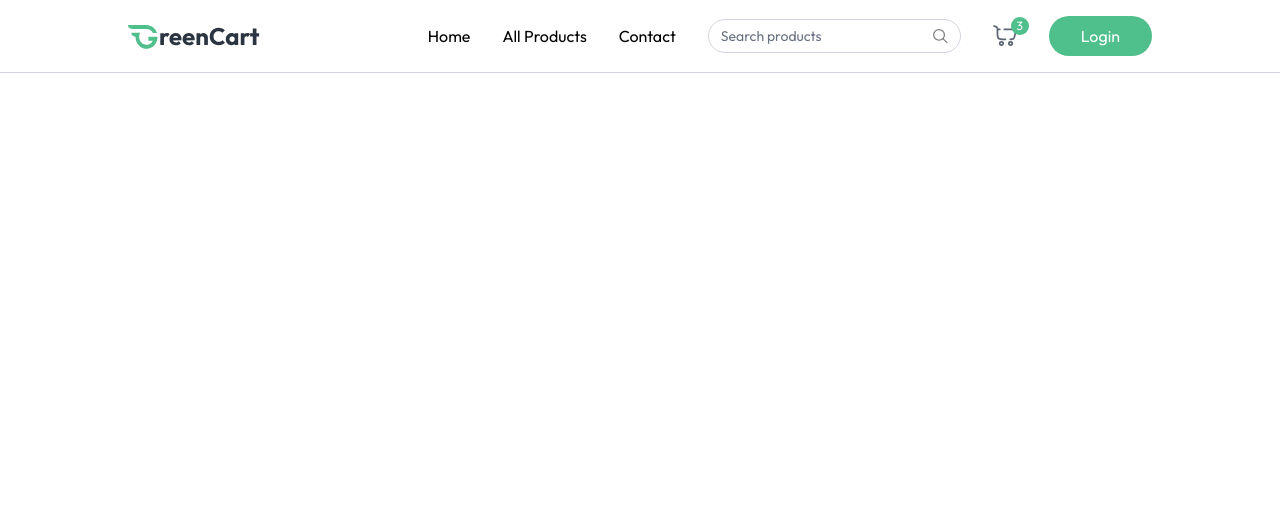
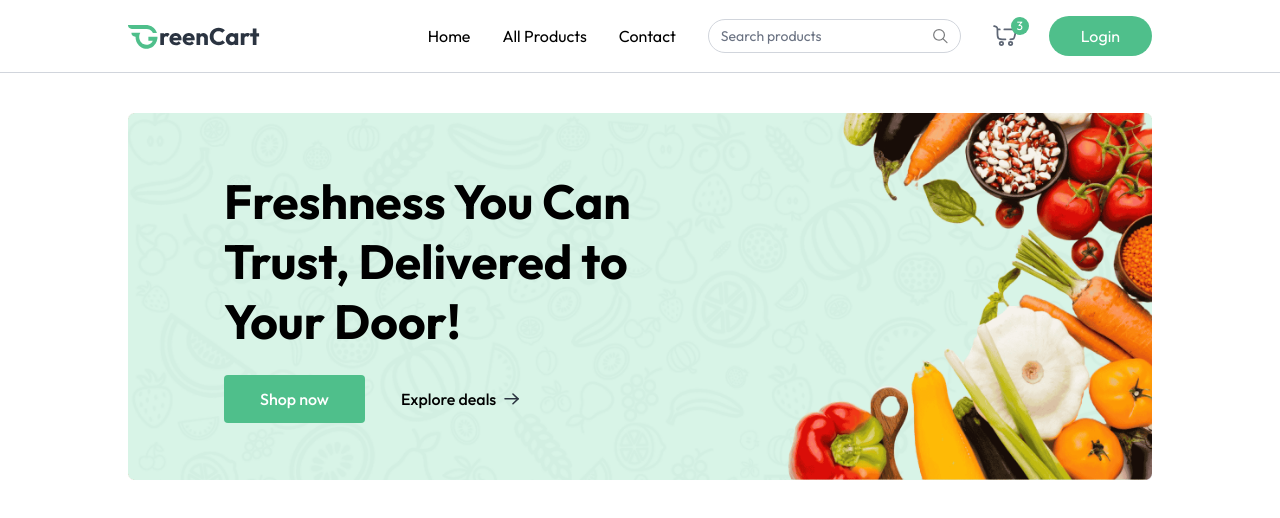
Before and after one commit to kamleshBisht04/GreenCart, a React (Vite) app in the folder client/: page / in a window 1280 px wide. Shown: the top 518 px of the page. Built offline with nearby package versions, Linux system fonts and the light colour scheme.

Commit message:
completing the banner sections '

```diff
--- a/client/src/App.jsx
+++ b/client/src/App.jsx
@@ -1,10 +1,23 @@
+import { Route, Routes, useLocation } from "react-router-dom";
 import Navbar from "./layout/Navbar";
-// import { routers, routes } from "react-router-dom";
+import Home from "./pages/Home";
+import Products from "./pages/Products";
+import Contact from "./pages/Contact";
 
 const App = () => {
+  const isSellerPath = useLocation().pathname.includes("seller");
   return (
     <div>
-      <Navbar />
+      {!isSellerPath && <Navbar />}
+      <div
+        className={`${isSellerPath ? "" : "px-6 md:px-16 lg:px-24 xl:px-32"}`}
+      >
+        <Routes>
+          <Route path="/" element={<Home />} />
+          <Route path="/products" element={<Products />} />
+          <Route path="/contact" element={<Contact />} />
+        </Routes>
+      </div>
     </div>
   );
 };
--- /dev/null
+++ b/client/src/components/MainBanner.jsx
@@ -0,0 +1,54 @@
+import React from "react";
+import { assets } from "../assets/assets";
+import { Link } from "react-router-dom";
+
+const MainBanner = () => {
+  return (
+    <div className="relative">
+      <img
+        src={assets.main_banner_bg}
+        alt="banner"
+        className="hidden w-full md:block"
+      />
+      <img
+        src={assets.main_banner_bg_sm}
+        alt="banner"
+        className="w-full md:hidden"
+      />
+
+      <div className="absolute inset-0 flex flex-col items-center justify-end px-4 pb-24 md:items-start md:justify-center md:pb-0 md:pl-18 lg:pl-24">
+        <h1 className="max-w-72 text-center text-3xl leading-tight font-bold md:max-w-80 md:text-left md:text-4xl lg:max-w-105 lg:text-5xl lg:leading-15">
+          Freshness You Can Trust, Delivered to Your Door!
+        </h1>
+
+        <div className="mt-6 flex items-center font-medium">
+          <Link
+            to={"/products"}
+            className="group bg-primary hover:bg-primary-dull flex cursor-pointer items-center gap-2 rounded px-7 py-3 text-white transition md:px-9"
+          >
+            Shop now
+            <img
+              className="group-focus::translate-x-1 transition md:hidden"
+              src={assets.white_arrow_icon}
+              alt="arrow"
+            />
+          </Link>
+
+          <Link
+            to={"/products"}
+            className="group hidden cursor-pointer items-center gap-2 px-9 py-3 md:flex"
+          >
+            Explore deals
+            <img
+              className="transition group-hover:translate-x-1"
+              src={assets.black_arrow_icon}
+              alt="arrow"
+            />
+          </Link>
+        </div>
+      </div>
+    </div>
+  );
+};
+
+export default MainBanner;
--- /dev/null
+++ b/client/src/pages/Cart.jsx
@@ -0,0 +1,9 @@
+import React from 'react'
+
+const Cart = () => {
+  return (
+    <div>Cart</div>
+  )
+}
+
+export default Cart
--- /dev/null
+++ b/client/src/pages/Contact.jsx
@@ -0,0 +1,9 @@
+import React from 'react'
+
+const Contact = () => {
+  return (
+    <div>Contact</div>
+  )
+}
+
+export default Contact
--- /dev/null
+++ b/client/src/pages/Home.jsx
@@ -0,0 +1,11 @@
+import MainBanner from "../components/MainBanner";
+
+const Home = () => {
+  return (
+    <div className="mt-10">
+      <MainBanner />
+    </div>
+  );
+};
+
+export default Home;
--- /dev/null
+++ b/client/src/pages/Order.jsx
@@ -0,0 +1,9 @@
+import React from 'react'
+
+const Order = () => {
+  return (
+    <div>Order</div>
+  )
+}
+
+export default Order
--- /dev/null
+++ b/client/src/pages/Products.jsx
@@ -0,0 +1,9 @@
+import React from 'react'
+
+const Products = () => {
+  return (
+    <div>Products</div>
+  )
+}
+
+export default Products
```
